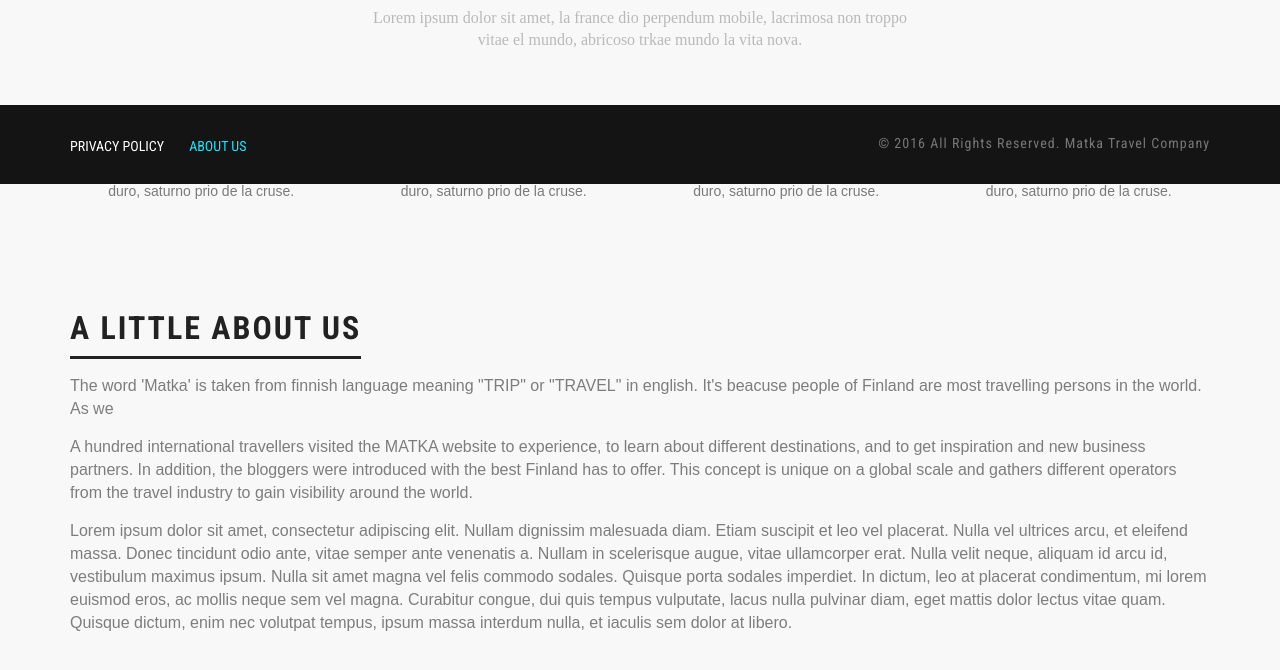
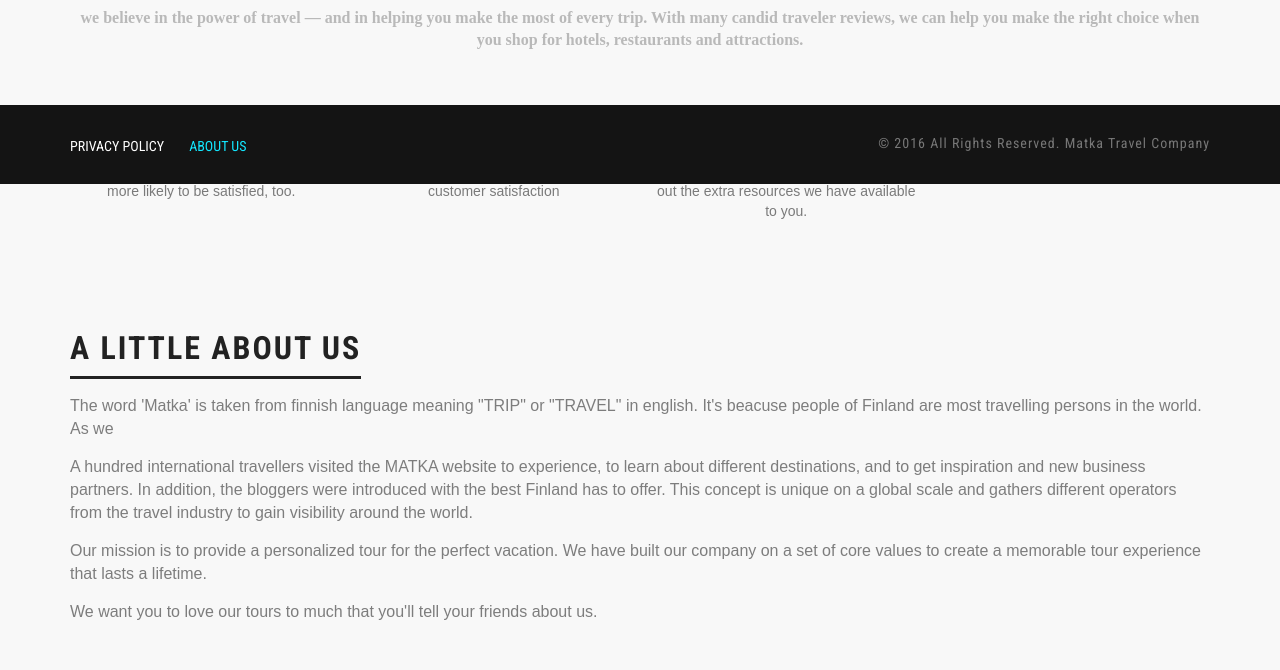
Before and after one commit to satya-ip/matka-heroku, a website: page public/about-us.html in a window 1280 px wide. Shown: the part 616-1286 px from the top of the page. Drawn offline with Linux system fonts and the light colour scheme.

Commit message:
added about us content

```diff
--- a/public/about-us.html
+++ b/public/about-us.html
@@ -51,35 +51,35 @@
         	<div class="container">
             	<div class="about_heading">
                 	<h1>why we are the best</h1>
-                    <p>Lorem ipsum dolor sit amet, la france dio perpendum mobile, lacrimosa non troppo<br>vitae el mundo, abricoso trkae mundo la vita nova.</p>
+                    <p><strong>we believe in the power of travel — and in helping you make the most of every trip. With many candid traveler reviews, we can help you make the right choice when you shop for hotels, restaurants and attractions.</strong></p>
                 </div>
                 <div class="row">
                 	<div class="col-md-3">
                     	<div class="service_box">
                             <img src="images/services1.png" alt="">
                          	<h2>happy customers</h2>
-                            <p>Concateur a bravo durso, sit amet lacrimosa perpentum mobile la franco duro, saturno prio de la cruse.</p>
+                            <p>Keeping our customer service team satisfied could mean our customers are more likely to be satisfied, too.</p>
                         </div>
                     </div>
                     <div class="col-md-3">
                     	<div class="service_box">
                             <img src="images/services2.png" alt="">
                          	<h2>our amazing tours</h2>
-                            <p>Concateur a bravo durso, sit amet lacrimosa perpentum mobile la franco duro, saturno prio de la cruse.</p>
+                            <p>We are successfully operating tours and trips over many continents to fullfill customer satisfaction</p>
                         </div>
                     </div>
                     <div class="col-md-3">
                     	<div class="service_box">
                             <img src="images/services3.png" alt="">
                          	<h2>support cases</h2>
-                            <p>Concateur a bravo durso, sit amet lacrimosa perpentum mobile la franco duro, saturno prio de la cruse.</p>
+                            <p>Traveling isn’t always simple, so some of your trip needs may not be either. Check out the extra resources we have available to you.</p>
                         </div>
                     </div>
                     <div class="col-md-3">
                     	<div class="service_box">
                             <img src="images/services4.png" alt="">
                          	<h2>our cruises</h2>
-                            <p>Concateur a bravo durso, sit amet lacrimosa perpentum mobile la franco duro, saturno prio de la cruse.</p>
+                            <p>Extensive information on cruise travel vacations and luxury cruise vacations.</p>
                         </div>
                     </div>
                 </div>
@@ -87,7 +87,8 @@
                 	<h3>a little about us</h3>
                     <p>The word 'Matka' is taken from finnish language meaning "TRIP" or "TRAVEL" in english. It's beacuse people of Finland are most travelling persons in the world. As we</p>
                     <p>A hundred international travellers visited the MATKA website to experience, to learn about different destinations, and to get inspiration and new business partners. In addition, the bloggers were introduced with the best Finland has to offer. This concept is unique on a global scale and gathers different operators from the travel industry to gain visibility around the world.</p>
-                    <p> Lorem ipsum dolor sit amet, consectetur adipiscing elit. Nullam dignissim malesuada diam. Etiam suscipit et leo vel placerat. Nulla vel ultrices arcu, et eleifend massa. Donec tincidunt odio ante, vitae semper ante venenatis a. Nullam in scelerisque augue, vitae ullamcorper erat. Nulla velit neque, aliquam id arcu id, vestibulum maximus ipsum. Nulla sit amet magna vel felis commodo sodales. Quisque porta sodales imperdiet. In dictum, leo at placerat condimentum, mi lorem euismod eros, ac mollis neque sem vel magna. Curabitur congue, dui quis tempus vulputate, lacus nulla pulvinar diam, eget mattis dolor lectus vitae quam. Quisque dictum, enim nec volutpat tempus, ipsum massa interdum nulla, et iaculis sem dolor at libero.</p>
+                    <p> Our mission is to provide a personalized tour for the perfect vacation. We have built our company on a set of core values to create a memorable tour experience that lasts a lifetime.</p>
+                    <p>We want you to love our tours to much that you'll tell your friends about us.</p>
                 </div>
             </div>
         </div>
```
Also changed, not shown: public/privacy.html (+2 -1 lines).
